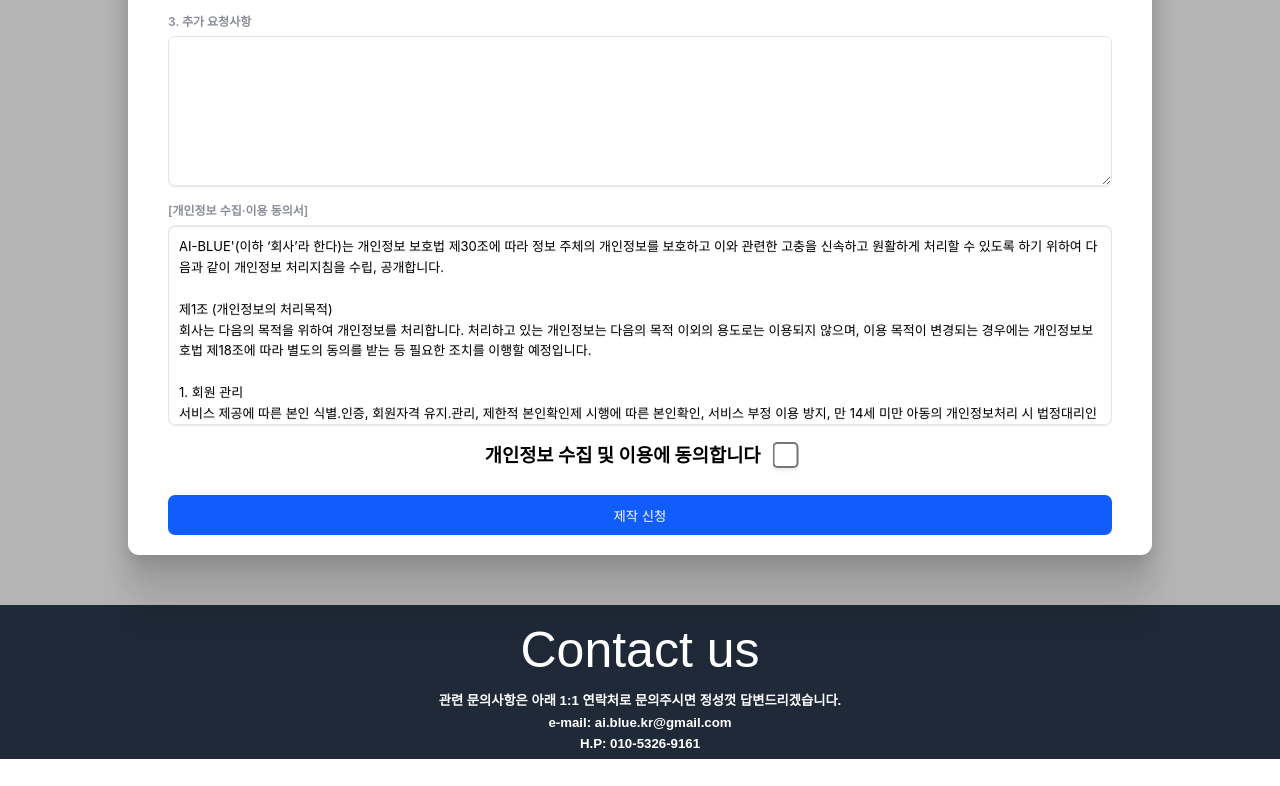
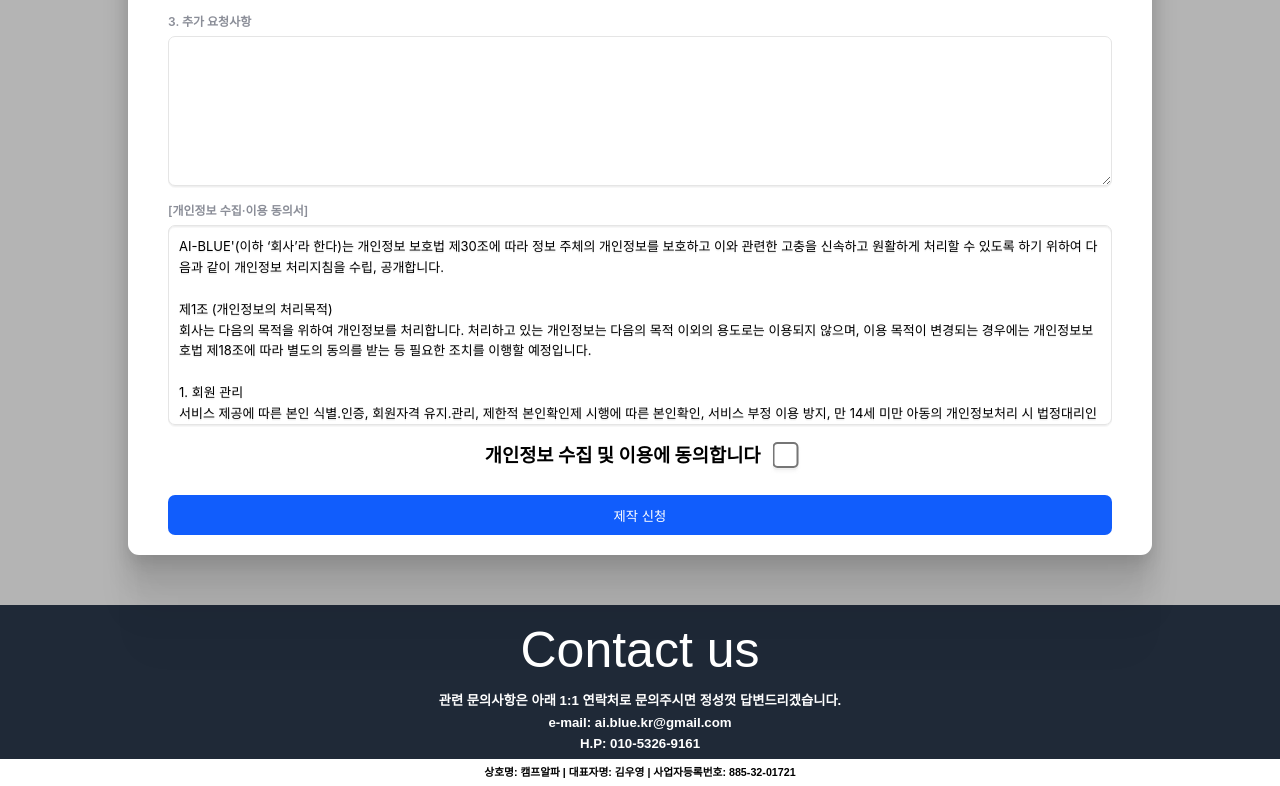
Before and after one commit to tata0327/AIBLUE, a plain HTML site: page index.html in a window 1280 px wide. Shown: the part 6503-7289 px from the top of the page. Before the commit the page ends 7262 px from the top, so only its background shows below. Drawn offline with Linux system fonts and the light colour scheme.

Commit message:
Update index.html

```diff
--- a/index.html
+++ b/index.html
@@ -269,6 +269,12 @@
         </div>
     </div>
   </section>
+    <!-- Contact us -->
+  <section id="section4" class="section-5">
+    <div class="content-4">
+      <h6>상호명: 캠프알파 | 대표자명: 김우영 | 사업자등록번호: 885-32-01721</h6>
+    </div>
+  </section>
 
   <script src="script.js"></script>
 </body>
```
